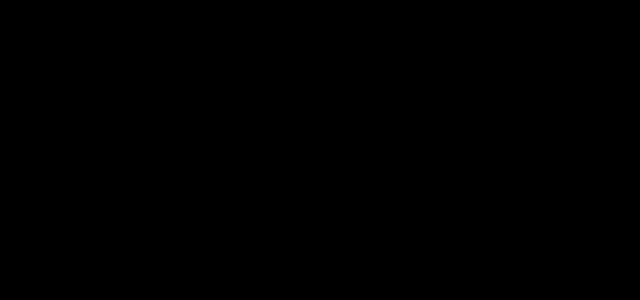
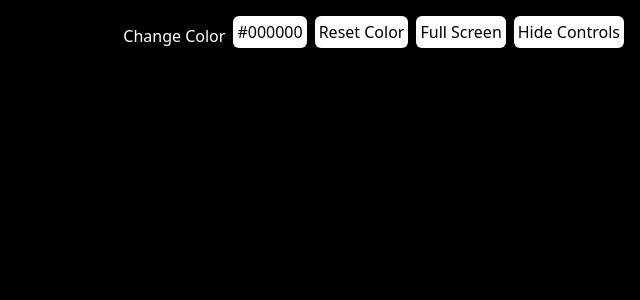
Before and after one commit to Darkace01/blank-page, a Next.js app: page / in a window 1280 px wide. Shown: the top 300 px of the page, without its empty margins (640-1280 px from the left). Built offline with nearby package versions, Linux system fonts and the light colour scheme.

Commit message:
Full screen, change color and show controls

```diff
--- a/pages/index.js
+++ b/pages/index.js
@@ -1,3 +1,91 @@
-export default function Home() {
-  return <h1 className='bg-black h-full w-full min-h-screen'></h1>;
-}
+import { useState, useEffect } from 'react';
+
+const randomColor = () => {
+  let randomColor = Math.floor(Math.random() * 16777215).toString(16);
+  return `#${randomColor}`;
+};
+const Home = () => {
+  const [color, setColor] = useState('#000000');
+  const [fullScrren, setFullScreen] = useState(false);
+  const [showControls, setShowControls] = useState(true);
+
+  useEffect(() => {
+    if (fullScrren) {
+      requestFullScreen();
+    } else {
+      exitFullscreen();
+    }
+  }, [fullScrren]);
+
+  const requestFullScreen = () => {
+    var elem = document.documentElement;
+    if (elem.requestFullscreen) {
+      elem.requestFullscreen();
+    } else if (elem.webkitRequestFullscreen) {
+      /* Safari */
+      elem.webkitRequestFullscreen();
+    } else if (elem.msRequestFullscreen) {
+      /* IE11 */
+      elem.msRequestFullscreen();
+    }
+  };
+
+  const exitFullscreen = () => {
+    if (!document.exitFullscreen) {
+      document.exitFullscreen();
+    } else if (document.webkitExitFullscreen) {
+      /* Safari */
+      document.webkitExitFullscreen();
+    } else if (document.msExitFullscreen) {
+      /* IE11 */
+      document.msExitFullscreen();
+    }
+  };
+  return (
+    <div
+      className='h-full w-full min-h-screen'
+      style={{ backgroundColor: color }} //{`background-color: ${color}`}
+    >
+      {showControls ? (
+        <div className='flex flex-row items-end justify-end p-4'>
+          <h1 className=' text-white'>Change Color</h1>
+          <button
+            className='bg-white text-black p-1 rounded-md ml-2'
+            onClick={() => setColor(randomColor())}
+          >
+            {color}
+          </button>
+          <button
+            className='bg-white text-black p-1 rounded-md ml-2'
+            onClick={() => setColor('#000000')}
+          >
+            Reset Color
+          </button>
+          <button
+            className='bg-white text-black p-1 rounded-md ml-2'
+            onClick={() => setFullScreen(!fullScrren)}
+          >
+            {fullScrren ? 'Exit Full Screen' : 'Full Screen'}
+          </button>
+          <button
+            className='bg-white text-black p-1 rounded-md ml-2'
+            onClick={() => setShowControls(!showControls)}
+          >
+            Hide Controls
+          </button>
+        </div>
+      ) : (
+        <div className='flex flex-row items-end justify-end p-4'>
+          <button
+            className='bg-slate-800 text-black p-1 rounded-md ml-2'
+            onClick={() => setShowControls(!showControls)}
+          >
+            Show Controls
+          </button>
+        </div>
+      )}
+    </div>
+  );
+};
+
+export default Home;
```
Also changed, not shown: 1 other file (tests, documents, lock files or other folders).
